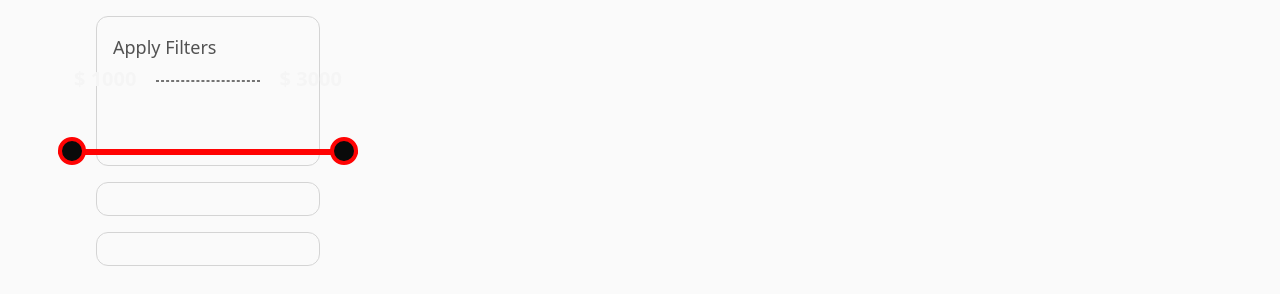
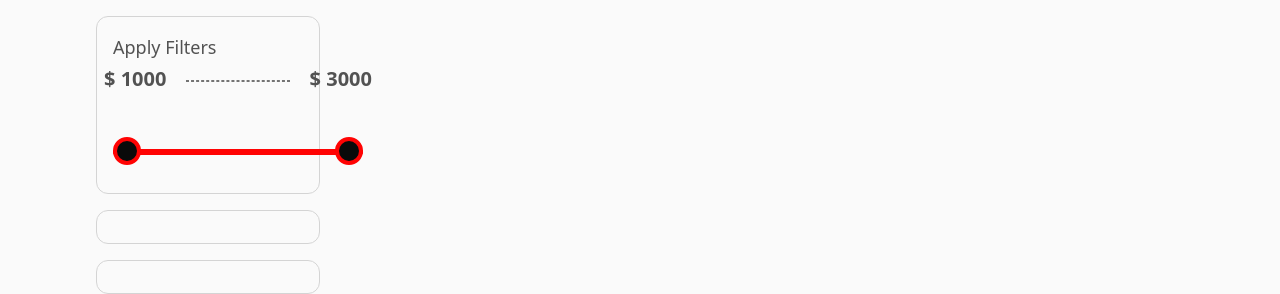
Before and after one commit to Chanuka999/Online-Bus-Ticket-Booking-WebSite, a React (Vite) app in the folder BusTicket_website/: page /bus-tickets in a window 1280 px wide. Shown: the part 504-798 px from the top of the page. Built offline with nearby package versions, Linux system fonts and the light colour scheme.

Commit message:
price Range page create

```diff
--- a/BusTicket_website/src/Components/PriceRange/PriceRange.jsx
+++ b/BusTicket_website/src/Components/PriceRange/PriceRange.jsx
@@ -16,7 +16,7 @@ const PriceRangeSlider = ({
   onChange,
   rangeColor = "#ff0303",
   valueStyle = valueCSS,
-  width = "300px",
+  width = "250px",
   currencyText = "$",
 }) => {
   const [minVal, setMinVal] = useState(min);
@@ -62,16 +62,16 @@ const PriceRangeSlider = ({
   }, [minVal, maxVal, onChange]);
 
   return (
-    <div className="w-full flex items-center justify-center flex-col space-y-14">
+    <div className="w-[250px] flex items-center justify-center flex-col space-y-14">
       {/* Display Price Value */}
       <div className="w-[300px] px-4 flex items-center justify-between gap-x-5">
-        <p className="text-xl text-neutral-100 font-semibold">
+        <p className="text-xl text-neutral-600 font-semibold">
           {currencyText} {minVal}
         </p>
 
         <div className="flex-1 border-dashed border border-neutral-500 mt-1"></div>
 
-        <p className="text-xl text-neutral-100 font-semibold">
+        <p className="text-xl text-neutral-600 font-semibold">
           {currencyText} {maxVal}
         </p>
       </div>
@@ -110,9 +110,9 @@ const PriceRangeSlider = ({
           }}
         />
 
-        <div className="slider">
+        <div className="slider pb-7">
           <div
-            style={{ backgroundColor: trackColor }}
+            style={{ border: `1px solid ${rangeColor}` }}
             className="track-slider"
           />
 
```
